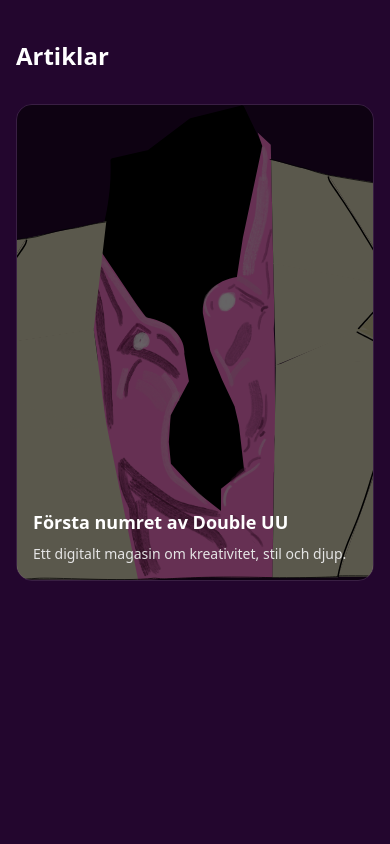
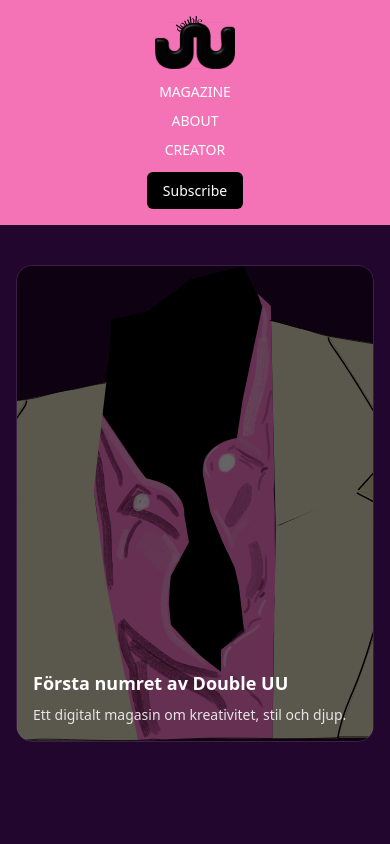
Before and after one commit to gitwilma/double-uu, a Next.js app: page /articles in a window 390 px wide. Shown: the top 844 px of the page. Built offline with nearby package versions, Linux system fonts and the light colour scheme.

Commit message:
feat(header): added basic responsive header structure incl. improved accessibility using styled-components attrs

```diff
--- a/app/articles/page.tsx
+++ b/app/(site)/articles/page.tsx
@@ -5,8 +5,7 @@ export default async function ArticlesPage() {
   const articles = await getPublishedArticles();
 
   return (
-    <main className="mx-auto flex min-h-screen flex-col gap-8 px-4 py-10 bg-[#23062E]">
-      <h1 className="text-2xl font-semibold text-white">Artiklar</h1>
+    <main className="mx-auto flex min-h-screen flex-col gap-8 px-4 py-10">
 
       <section className="grid gap-6 md:grid-cols-2 lg:grid-cols-3">
         {articles.map((article) => (
--- /dev/null
+++ b/app/(site)/layout.tsx
@@ -0,0 +1,13 @@
+import type { ReactNode } from "react";
+import { Header } from "../components/layout/Header";
+import { Footer } from "../components/layout/Footer";
+
+export default function SiteLayout({ children }: { children: ReactNode }) {
+  return (
+    <div className="flex min-h-screen flex-col bg-[#23062E]">
+      <Header />
+      <main className="flex-1">{children}</main>
+      <Footer />
+    </div>
+  );
+}
--- /dev/null
+++ b/app/components/layout/Header.styled.ts
@@ -0,0 +1,126 @@
+"use client";
+
+import styled from "styled-components";
+import Link from "next/link";
+
+export const HeaderRoot = styled.header`
+  width: 100%;
+  padding: 1rem 1rem;
+  background-color: #f472b6;
+
+  @media (min-width: 768px) {
+    padding: 1rem 1.5rem;
+  }
+`;
+
+export const HeaderInner = styled.div`
+  display: flex;
+  flex-direction: column;
+  align-items: center;
+  width: 100%;
+
+  @media (min-width: 768px) {
+    flex-direction: row;
+    align-items: center;
+  }
+`;
+
+export const LogoWrapper = styled(Link)`
+  display: flex;
+  align-items: center;
+  justify-content: center;
+  margin-bottom: 0.75rem;
+
+  @media (min-width: 768px) {
+    justify-content: flex-start;
+    margin-bottom: 0;
+  }
+`;
+
+export const RightSide = styled.div`
+  display: flex;
+  flex-direction: column;
+  align-items: center;
+  width: 100%;
+
+  @media (min-width: 768px) {
+    flex-direction: row;
+    align-items: center;
+  }
+`;
+
+export const NavWrapper = styled.nav.attrs({
+  "aria-label": "Huvudmeny",
+})`
+  display: flex;
+  justify-content: center;
+  width: 100%;
+  margin-bottom: 0.75rem;
+
+  @media (min-width: 768px) {
+    margin-bottom: 0;
+    justify-content: center;
+    margin-left: auto;
+    margin-right: auto;
+  }
+`;
+
+export const NavList = styled.ul`
+  display: flex;
+  flex-direction: column;
+  align-items: center;
+  gap: 0.5rem;
+  font-size: 0.875rem;
+  color: #ffffff;
+
+  @media (min-width: 768px) {
+    flex-direction: row;
+    gap: 2rem;
+  }
+`;
+
+export const NavItem = styled.li``;
+
+export const NavLink = styled(Link)`
+  text-decoration: none;
+  color: inherit;
+
+  &:hover {
+    text-decoration: underline;
+  }
+
+  &:focus-visible {
+    outline: 2px solid #ffffff;
+    outline-offset: 2px;
+  }
+`;
+
+export const SubscribeWrapper = styled.div`
+  display: flex;
+  justify-content: center;
+
+  @media (min-width: 768px) {
+    justify-content: flex-end;
+  }
+`;
+
+export const SubscribeButton = styled(Link).attrs({
+  "aria-label": "Subscribe to the magazine",
+})`
+  background-color: #000000;
+  color: #ffffff;
+  padding: 0.5rem 1rem;
+  border-radius: 0.375rem;
+  font-size: 0.875rem;
+  text-decoration: none;
+  transition: opacity 0.2s ease;
+
+  &:hover {
+    opacity: 0.8;
+  }
+
+  &:focus-visible {
+    outline: 2px solid #ffffff;
+    outline-offset: 2px;
+  }
+`;
--- a/app/components/layout/Header.tsx
+++ b/app/components/layout/Header.tsx
@@ -1,3 +1,55 @@
+"use client";
+
+import Image from "next/image";
+import {
+  HeaderRoot,
+  HeaderInner,
+  LogoWrapper,
+  RightSide,
+  NavWrapper,
+  NavList,
+  NavItem,
+  NavLink,
+  SubscribeWrapper,
+  SubscribeButton,
+} from "./Header.styled";
+
 export function Header() {
-  return <header className="h-10 w-full bg-black" />;
+  return (
+    <HeaderRoot>
+      <HeaderInner>
+        <LogoWrapper href="/" aria-label="Gå till startsidan">
+          <Image
+            src="/logo1.svg"
+            alt="Double UU logo"
+            width={80}
+            height={80}
+            style={{ objectFit: "contain" }}
+          />
+        </LogoWrapper>
+
+        <RightSide>
+          <NavWrapper>
+            <NavList>
+              <NavItem>
+                <NavLink href="/articles">MAGAZINE</NavLink>
+              </NavItem>
+              <NavItem>
+                <NavLink href="/about">ABOUT</NavLink>
+              </NavItem>
+              <NavItem>
+                <NavLink href="/creator">CREATOR</NavLink>
+              </NavItem>
+            </NavList>
+          </NavWrapper>
+
+          <SubscribeWrapper>
+            <SubscribeButton href="/subscribe">
+              Subscribe
+            </SubscribeButton>
+          </SubscribeWrapper>
+        </RightSide>
+      </HeaderInner>
+    </HeaderRoot>
+  );
 }
--- a/app/inner/page.tsx
+++ /dev/null
@@ -1,30 +0,0 @@
-"use client";
-
-import { motion } from "framer-motion";
-import Image from "next/image";
-
-export default function InnerPage() {
-  return (
-    <div className="relative flex h-screen items-center justify-center bg-[#23062E] text-white overflow-hidden">
-      <motion.div
-        className="absolute left-1/2 top-1/2 -translate-x-1/2 -translate-y-1/2"
-        initial={{ y: 0, scale: 1 }}
-        animate={{ y: -230, scale: 0.1 }}
-        transition={{
-          duration: 1.8,
-          ease: "easeInOut",
-        }}
-      >
-        <Image
-          src="/logo1.svg"
-          alt="Logo"
-          width={800}
-          height={800}
-          className="drop-shadow-lg"
-          priority
-        />
-      </motion.div>
-
-    </div>
-  );
-}
```
Also changed, not shown: app/(site)/articles/ArticleCard.tsx (renamed from app/articles/ArticleCard.tsx), app/(site)/articles/[slug]/page.tsx (renamed from app/articles/[slug]/page.tsx).
